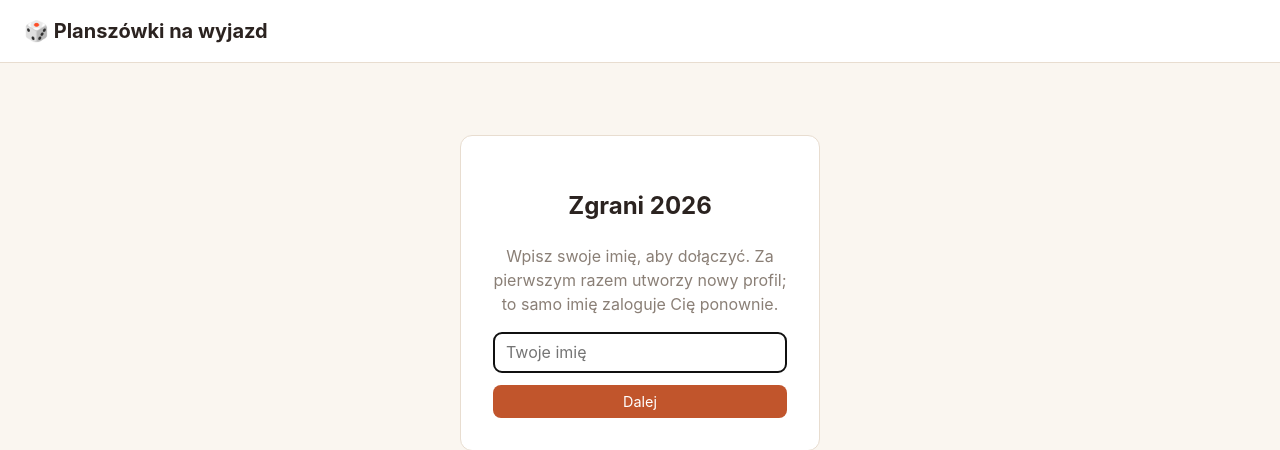
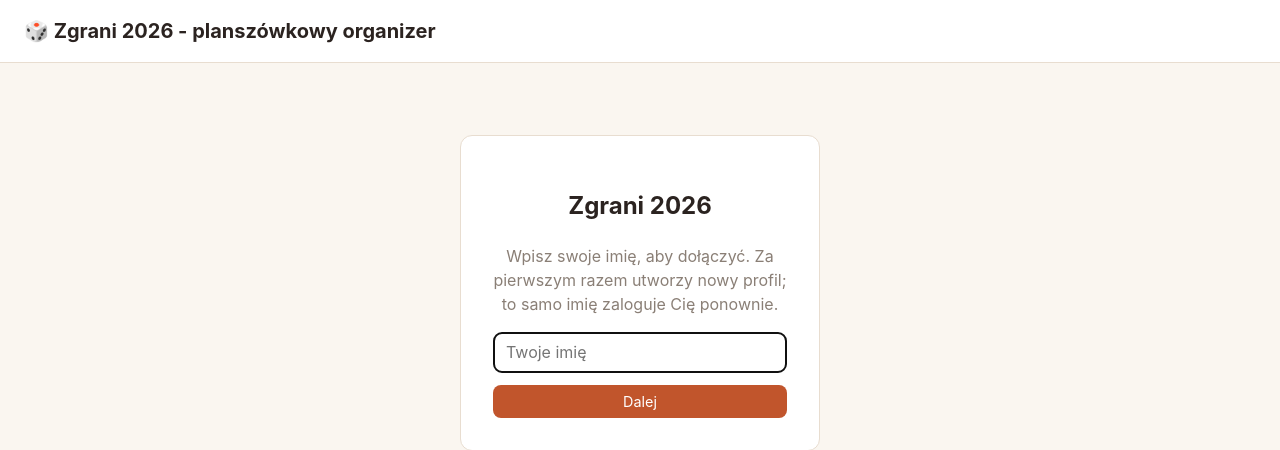
Before and after one commit to rmarcisz/Boardgame_organizer, a Flask app: page /login in a window 1280 px wide. Shown: the top 450 px of the page. Run offline with Flask 3, Linux system fonts and the light colour scheme.

Commit message:
Rebrand app name to "Zgrani 2026 - planszówkowy organizer"

```diff
--- a/templates/account.html
+++ b/templates/account.html
@@ -1,5 +1,5 @@
 {% extends "base.html" %}
-{% block title %}Konto – Planszówki na wyjazd{% endblock %}
+{% block title %}Konto – Zgrani 2026 - planszówkowy organizer{% endblock %}
 {% block content %}
 
 <section class="panel account-panel">
--- a/templates/base.html
+++ b/templates/base.html
@@ -3,13 +3,13 @@
 <head>
     <meta charset="utf-8">
     <meta name="viewport" content="width=device-width, initial-scale=1">
-    <title>{% block title %}Planszówki na wyjazd{% endblock %}</title>
+    <title>{% block title %}Zgrani 2026 - planszówkowy organizer{% endblock %}</title>
     <link rel="stylesheet" href="{{ url_for('static', filename='style.css') }}">
     <script src="{{ url_for('static', filename='app.js') }}" defer></script>
 </head>
 <body>
     <header class="topbar">
-        <h1>🎲 Planszówki na wyjazd</h1>
+        <h1>🎲 Zgrani 2026 - planszówkowy organizer</h1>
         {% if user %}
         <div class="whoami">
             Zalogowano jako <strong>{{ user }}</strong>
--- a/templates/games.html
+++ b/templates/games.html
@@ -1,5 +1,5 @@
 {% extends "base.html" %}
-{% block title %}Wszystkie gry – Planszówki na wyjazd{% endblock %}
+{% block title %}Wszystkie gry – Zgrani 2026 - planszówkowy organizer{% endblock %}
 {% block content %}
 
 <div class="quick-add two-col two-col-mobile">
--- a/templates/login.html
+++ b/templates/login.html
@@ -1,5 +1,5 @@
 {% extends "base.html" %}
-{% block title %}Logowanie – Planszówki na wyjazd{% endblock %}
+{% block title %}Logowanie – Zgrani 2026 - planszówkowy organizer{% endblock %}
 {% block content %}
 <div class="login-card">
     {% if need_code %}
```
